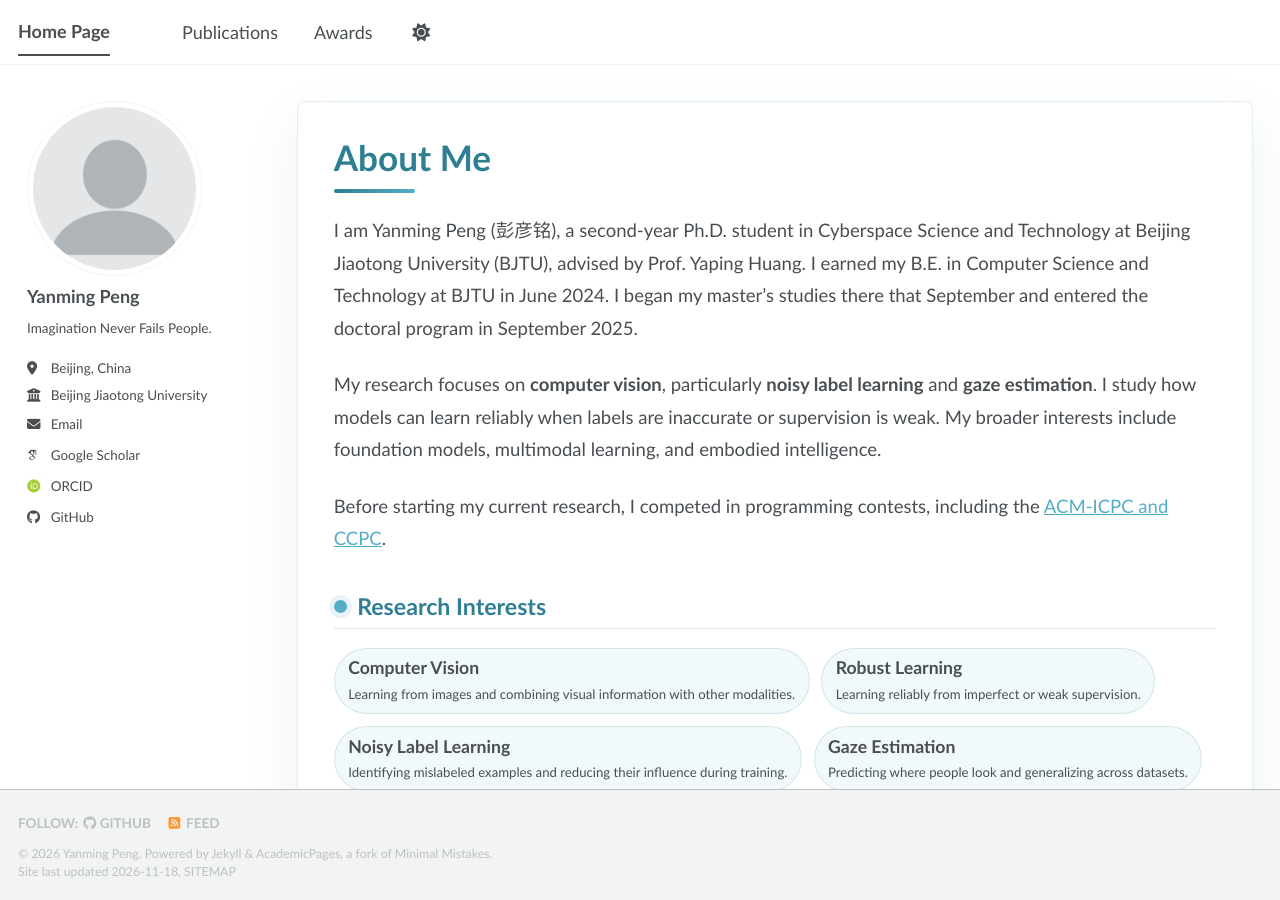
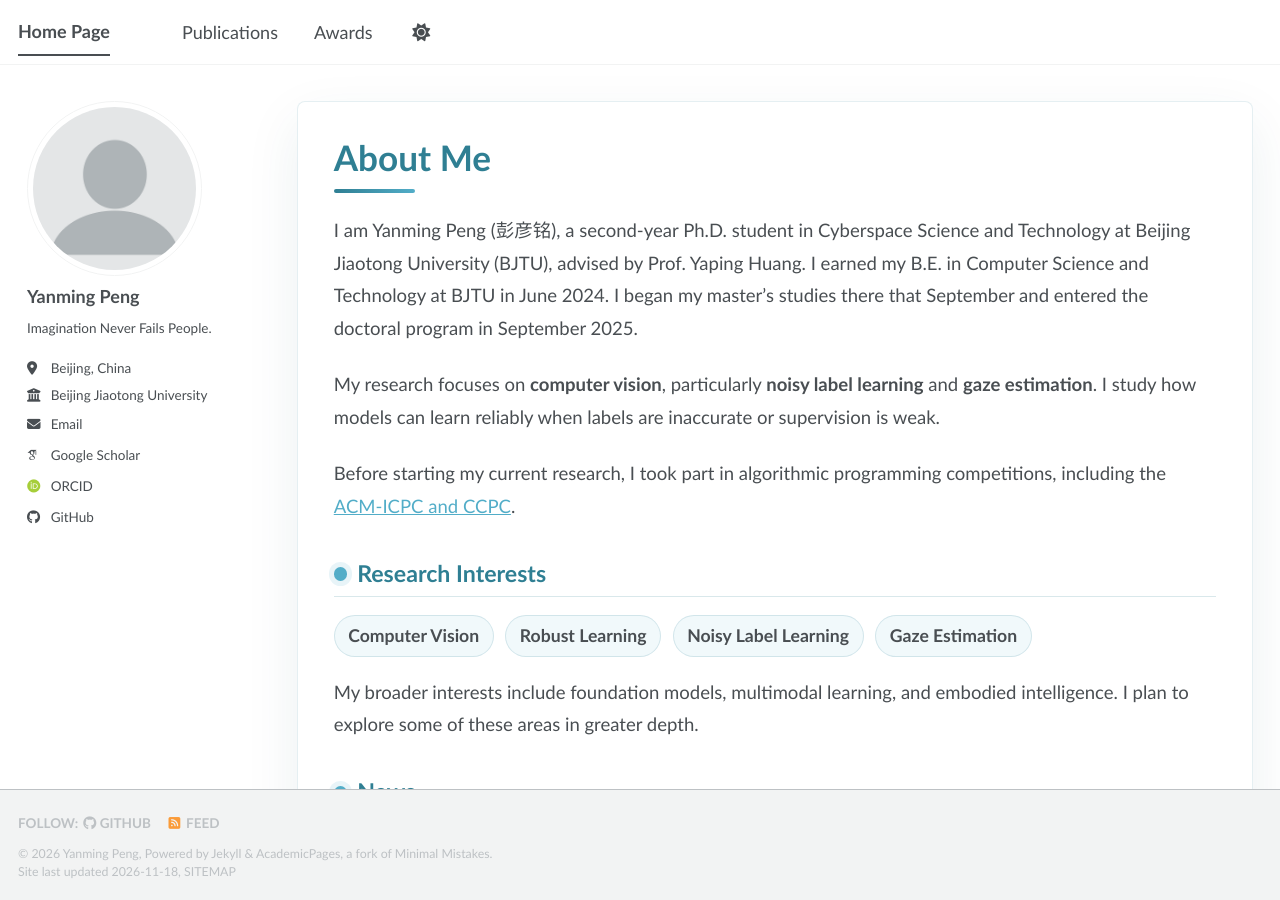
Before and after one commit to pym666/pym666.github.io, a Jekyll site: the page built from _pages/about.md, in a window 1280 px wide and 900 px high. Built offline with Jekyll 4.4.1, drawn with Linux system fonts in a browser that asks for light colours; some web fonts are replaced; a script bundle is joined from its source files by our own code; library files that are not in the unit come from our copies.

Commit message:
Refine research interests and programming competition description

```diff
--- a/_pages/about.md
+++ b/_pages/about.md
@@ -9,20 +9,18 @@ redirect_from:
 
 I am Yanming Peng (彭彦铭), a second-year Ph.D. student in Cyberspace Science and Technology at Beijing Jiaotong University (BJTU), advised by Prof. Yaping Huang. I earned my B.E. in Computer Science and Technology at BJTU in June 2024. I began my master's studies there that September and entered the doctoral program in September 2025.
 
-My research focuses on **computer vision**, particularly **noisy label learning** and **gaze estimation**. I study how models can learn reliably when labels are inaccurate or supervision is weak. My broader interests include foundation models, multimodal learning, and embodied intelligence.
+My research focuses on **computer vision**, particularly **noisy label learning** and **gaze estimation**. I study how models can learn reliably when labels are inaccurate or supervision is weak.
 
-Before starting my current research, I competed in programming contests, including the [ACM-ICPC and CCPC](/awards/).
+Before starting my current research, I took part in algorithmic programming competitions, including the [ACM-ICPC and CCPC](/awards/).
 
 ## Research Interests
 
-- **Computer Vision**<br>
-  <small>Learning from images and combining visual information with other modalities.</small>
-- **Robust Learning**<br>
-  <small>Learning reliably from imperfect or weak supervision.</small>
-- **Noisy Label Learning**<br>
-  <small>Identifying mislabeled examples and reducing their influence during training.</small>
-- **Gaze Estimation**<br>
-  <small>Predicting where people look and generalizing across datasets.</small>
+- **Computer Vision**
+- **Robust Learning**
+- **Noisy Label Learning**
+- **Gaze Estimation**
+
+My broader interests include foundation models, multimodal learning, and embodied intelligence. I plan to explore some of these areas in greater depth.
 
 ## News
 
```
